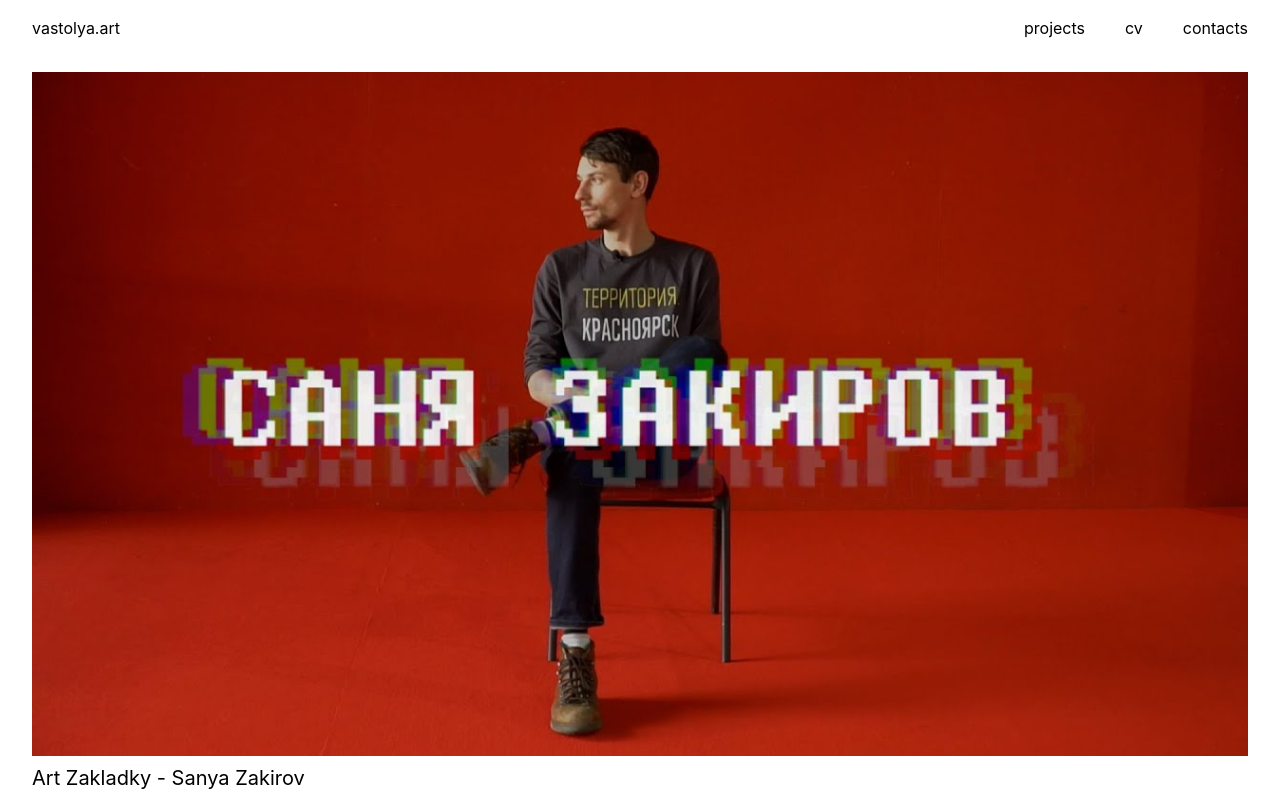
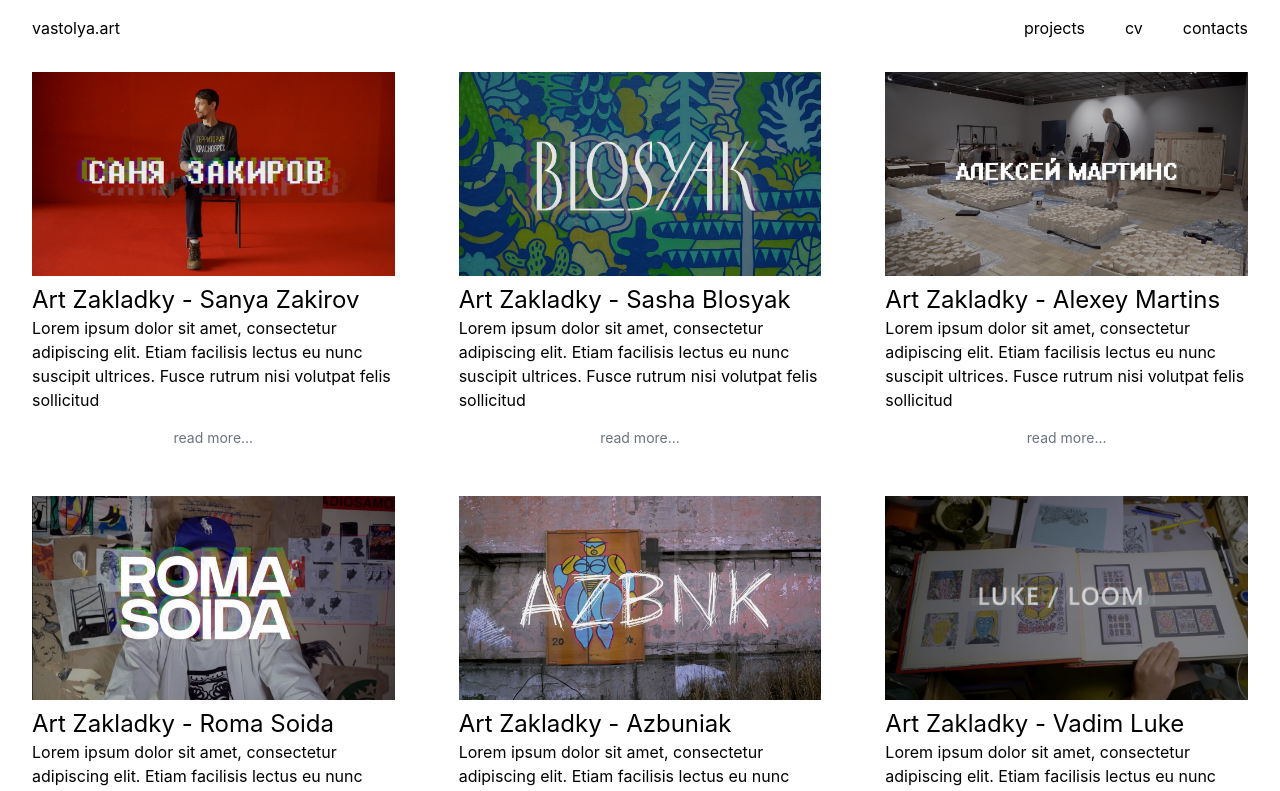
Before and after one commit to vastolya/vastolya.art, a React (Create React App) app: page /projects in a window 1280 px wide. Shown: the top 791 px of the page. Built offline with nearby package versions, Linux system fonts and the light colour scheme.

Commit message:
projects page styled for media devices

```diff
--- a/public/index.html
+++ b/public/index.html
@@ -24,7 +24,13 @@
       work correctly both with client-side routing and a non-root public URL.
       Learn how to configure a non-root public URL by running `npm run build`.
     -->
-    <title>React App</title>
+    <link rel="preconnect" href="https://fonts.googleapis.com" />
+    <link rel="preconnect" href="https://fonts.gstatic.com" crossorigin />
+    <link
+      href="https://fonts.googleapis.com/css2?family=Work+Sans:wght@100;300;400;700&display=swap"
+      rel="stylesheet"
+    />
+    <title>vastolya.art</title>
   </head>
   <body>
     <noscript>You need to enable JavaScript to run this app.</noscript>
--- a/src/components/Main.js
+++ b/src/components/Main.js
@@ -1,8 +1,7 @@
 import HoverVideoPlayer from "react-hover-video-player";
 
-import React, { useState, useEffect, useCallback, Fragment } from "react";
-import { BrowserRouter, Routes, Route, Link, } from "react-router-dom";
-import { useNavigate } from "react-router-dom"
+import React, { useState, Fragment } from "react";
+import { Link, } from "react-router-dom";
 import shuffle from "lodash/shuffle";
 import { PROJECTS_LIST } from "../api/projectsList";
 // import { CenterModal, ModalTitle, ModalCloseTarget } from "react-spring-modal";
--- a/src/index.css
+++ b/src/index.css
@@ -6,7 +6,7 @@
 
 body {
   margin: 0;
-  font-family: -apple-system, BlinkMacSystemFont, 'Segoe UI', 'Roboto', 'Oxygen',
+  font-family: -apple-system, BlinkMacSystemFont, 'Work Sans', 'Segoe UI', 'Roboto', 'Oxygen',
     'Ubuntu', 'Cantarell', 'Fira Sans', 'Droid Sans', 'Helvetica Neue',
     sans-serif;
   -webkit-font-smoothing: antialiased;
--- a/src/index.js
+++ b/src/index.js
@@ -3,6 +3,7 @@ import ReactDOM from "react-dom/client";
 // import "react-spring-modal/styles.css";
 import "./index.css";
 import App from "./App";
+
 
 const root = ReactDOM.createRoot(document.getElementById("root"));
 root.render(
--- a/src/pages/ProjectsPage.js
+++ b/src/pages/ProjectsPage.js
@@ -7,42 +7,28 @@ const ProjectsPage = () => {
   const data = Object.values(PROJECTS_LIST);
 
   return (
-    // <div className="grid gap-0 grid-cols-1 w-full md:max-w-screen-2xl mx-auto">
-    //   {data.map((projectName) => (
-    //     <div
-    //       key={projectName.videoSrc}
-    //       className="flex justify-between pb-4"
-    //     >
-    //       <div className="flex flex-col justify-between border w-full">
-    //         <Link to={projectName.id} className="text-base md:text-xl">
-    //           {projectName.title}
-    //         </Link>
-    //         <h1 className="hidden md:flex text-base max-w-[600px]">{projectName.description}</h1>
-    //         <h1 className="text-xs">{projectName.releaseDate}</h1>
-    //       </div>
-    //       <Link to={projectName.id} className="">
-    //         <img
-    //           src={projectName.pausedOverlay}
-    //           alt=""
-    //           className="max-w-full md:max-w-lg hidden md:flex"
-    //         />
-    //       </Link>
-    //     </div>
-    //   ))}
-    // </div>
-    <div>
-      <div className="px-8 py-4" >
+    <div className="">
+      <div className="md:max-w-screen-2xl md:grid md:grid-cols-3 mx-auto">
         {data.map((project) => (
-          <div key={project.id}>
-            <div className="overflow-hidden">
-              <img src={project.pausedOverlay} alt="" className="pb-2 " />
+          <div key={project.releaseDate} className="px-8 py-4">
+            <div className="">
+              <img
+                src={project.pausedOverlay}
+                alt=""
+                className="pb-2 md:mx-auto"
+              />
             </div>
-            <Link to={project.id} className="text-xl md:text-xl no-underline hover:underline">
-              {project.title}
-            </Link>
             <div>
-            <ReadMoreReadLess>{project.description}</ReadMoreReadLess>
-               </div>
+              <Link
+                to={project.id}
+                className="text-xl md:text-2xl no-underline hover:underline"
+              >
+                {project.title}
+              </Link>
+            </div>
+            <div>
+              <ReadMoreReadLess>{project.description}</ReadMoreReadLess>
+            </div>
           </div>
         ))}
       </div>
```
